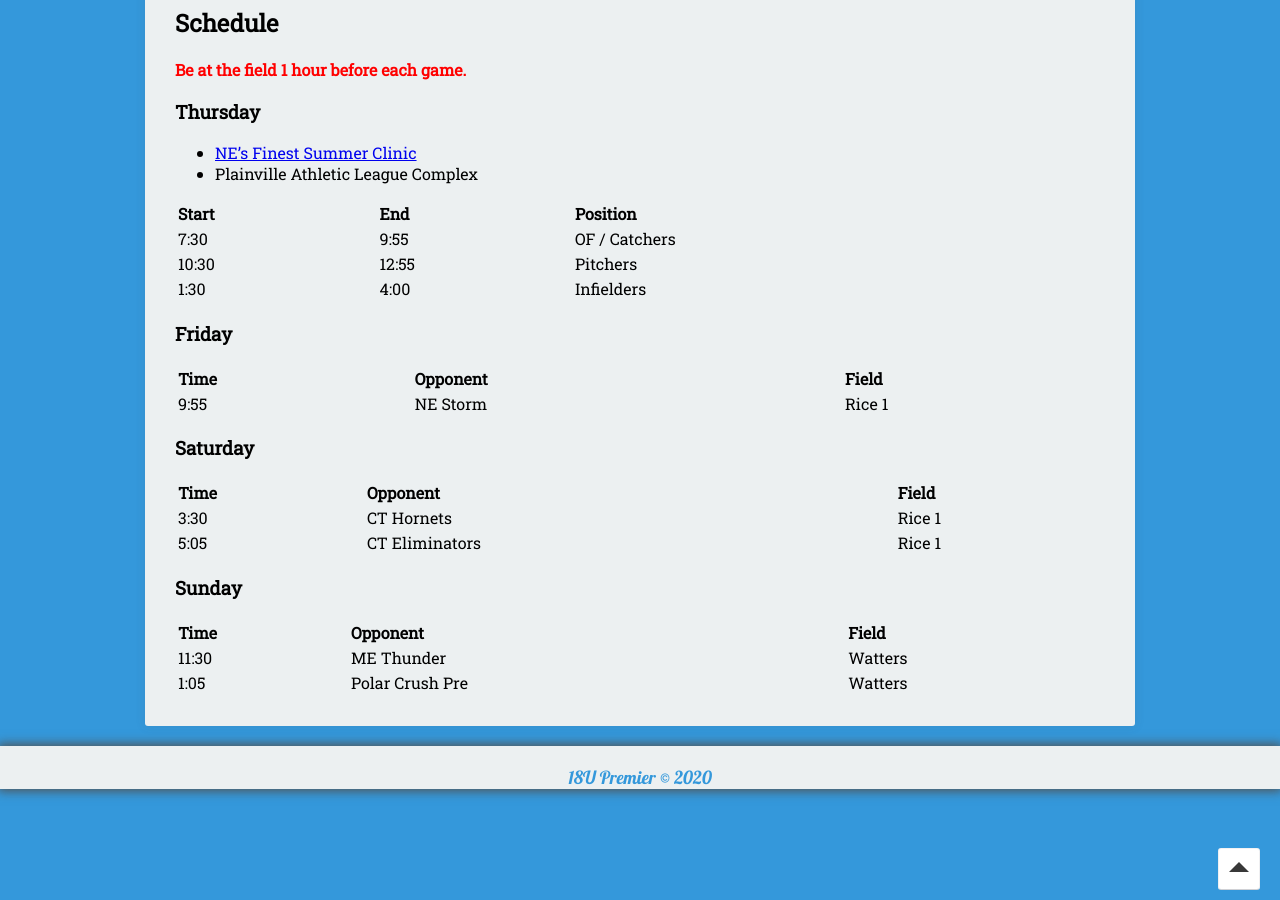
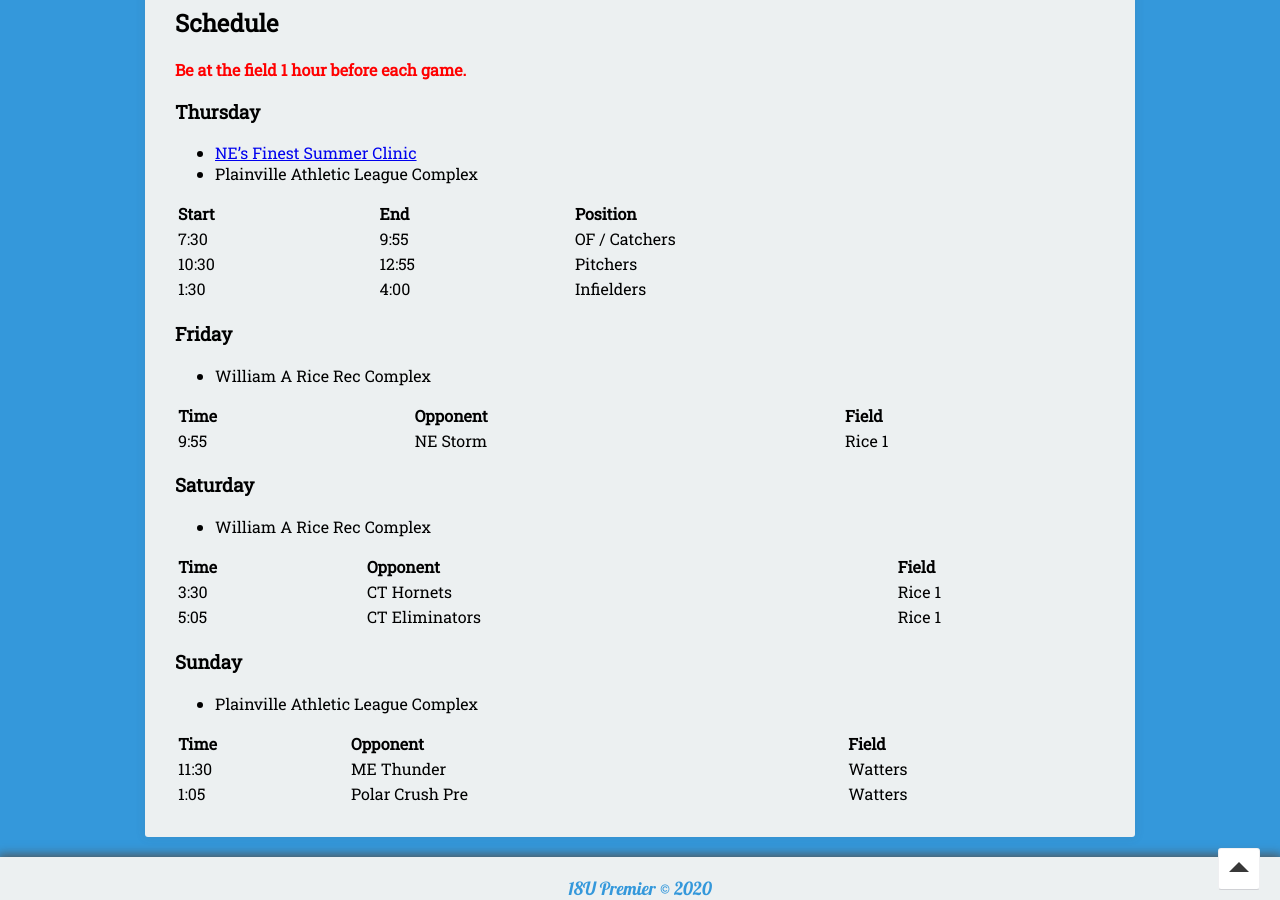
Before and after one commit to seanmerrow/ecf, a Jekyll site: the page built from _posts/2019-07-12-Jul-5-NEFinest.md, in a window 1280 px wide and 900 px high, scrolled down 586 px. Built offline with Jekyll 4.4.1, drawn with Linux system fonts in a browser that asks for light colours; nearby versions of some CDN libraries.

Commit message:
Update 2019-07-12-Jul-5-NEFinest.md

```diff
--- a/_posts/2019-07-12-Jul-5-NEFinest.md
+++ b/_posts/2019-07-12-Jul-5-NEFinest.md
@@ -38,12 +38,14 @@ category:
 |1:30   | 4:00  | Infielders   |
 
 ### Friday
+* William A Rice Rec Complex
 
 | Time     | Opponent    | Field   |
 |:---      |:---         |:---     |
 | 9:55     | NE Storm    |Rice 1   |
 
 ### Saturday
+* William A Rice Rec Complex
 
 | Time     | Opponent        | Field   |
 |:---      |:---             |:---     |
@@ -52,6 +54,7 @@ category:
 
 
 ### Sunday
+* Plainville Athletic League Complex
 
 | Time     | Opponent        | Field   |
 |:---      |:---             |:---     |
```
